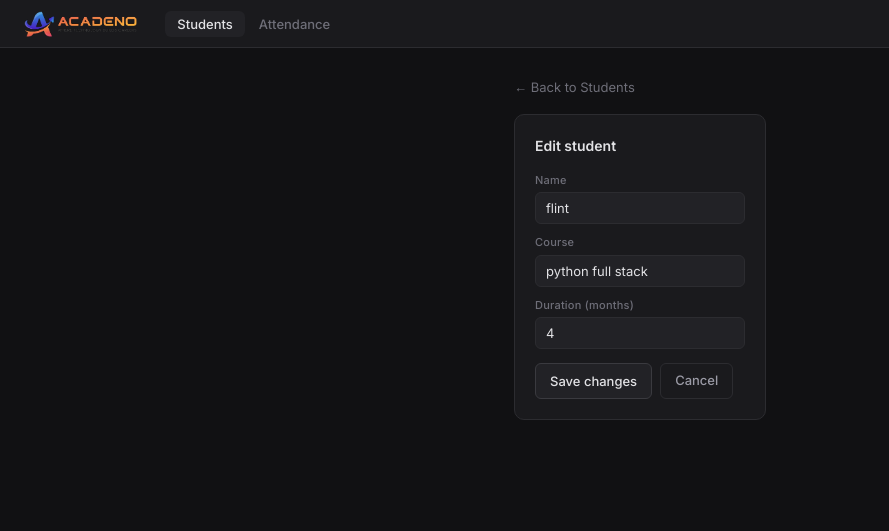
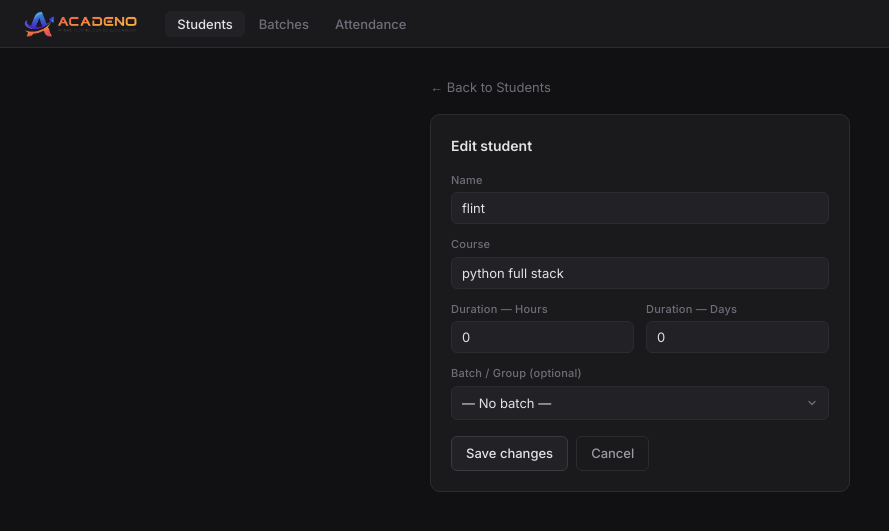
Before and after one commit to arathyrajeesh/attendence-website-acadeno, a Django app: page /students/3/edit/ in a window 1280 px wide. Shown: the top 531 px of the page, without its empty margins (0-889 px from the left). Run offline with Django 5.2, Linux system fonts and the light colour scheme; data comes from the database, SQL or seed files in the repository; data that the repository does not hold is empty.

Commit message:
add batch

```diff
--- a/attendence/students/forms.py
+++ b/attendence/students/forms.py
@@ -1,11 +1,11 @@
 from django import forms
-from .models import Student, Attendance
+from .models import Student, Attendance, Batch
 
 
 class StudentForm(forms.ModelForm):
     class Meta:
-        model = Student
-        fields = ['name', 'course', 'duration_months']
+        model  = Student
+        fields = ['name', 'course', 'duration_hours', 'duration_days', 'batch']
         widgets = {
             'name': forms.TextInput(attrs={
                 'class': 'field-input',
@@ -15,42 +15,115 @@
                 'class': 'field-input',
                 'placeholder': 'e.g. Web development',
             }),
-            'duration_months': forms.NumberInput(attrs={
+            'duration_hours': forms.NumberInput(attrs={
                 'class': 'field-input',
-                'placeholder': '6',
-                'min': 1,
+                'placeholder': '100',
+                'min': 0,
+            }),
+            'duration_days': forms.NumberInput(attrs={
+                'class': 'field-input',
+                'placeholder': '15',
+                'min': 0,
+            }),
+            'batch': forms.Select(attrs={'class': 'field-select'}),
+        }
+        labels = {
+            'duration_hours': 'Duration (hours)',
+            'duration_days':  'Duration (days)',
+            'batch':          'Batch / Group (optional)',
+        }
+
+    def __init__(self, *args, **kwargs):
+        super().__init__(*args, **kwargs)
+        self.fields['batch'].required = False
+        self.fields['batch'].empty_label = '— No batch —'
+
+
+class BatchForm(forms.ModelForm):
+    """Form to create a batch/group of students."""
+    # Textarea for pasting student names — one per line
+    student_names = forms.CharField(
+        widget=forms.Textarea(attrs={
+            'class': 'field-input',
+            'rows': 6,
+            'placeholder': 'Paste student names, one per line:\nAlice Johnson\nBob Smith\nCarol White',
+            'style': 'resize: vertical; font-family: monospace; font-size: 13px;',
+        }),
+        label='Student Names',
+        help_text='One name per line. Students will all share the course and duration below.',
+    )
+
+    class Meta:
+        model  = Batch
+        fields = ['name', 'course', 'duration_hours', 'duration_days']
+        widgets = {
+            'name': forms.TextInput(attrs={
+                'class': 'field-input',
+                'placeholder': 'e.g. ABC Engineering College — Batch 2024',
+            }),
+            'course': forms.TextInput(attrs={
+                'class': 'field-input',
+                'placeholder': 'e.g. Full-Stack Web Development',
+            }),
+            'duration_hours': forms.NumberInput(attrs={
+                'class': 'field-input',
+                'placeholder': '100',
+                'min': 0,
+            }),
+            'duration_days': forms.NumberInput(attrs={
+                'class': 'field-input',
+                'placeholder': '15',
+                'min': 0,
             }),
         }
+        labels = {
+            'name':           'Batch / College Name',
+            'duration_hours': 'Total Hours',
+            'duration_days':  'Total Days',
+        }
+
+    def clean(self):
+        cleaned = super().clean()
+        raw = cleaned.get('student_names', '')
+        names = [n.strip() for n in raw.splitlines() if n.strip()]
+        if not names:
+            raise forms.ValidationError("Please enter at least one student name.")
+        cleaned['parsed_names'] = names
+        hours = cleaned.get('duration_hours', 0)
+        days  = cleaned.get('duration_days', 0)
+        if not hours and not days:
+            raise forms.ValidationError("Please specify at least hours or days for the duration.")
+        return cleaned
 
 
 class AttendanceForm(forms.ModelForm):
     class Meta:
-        model = Attendance
+        model  = Attendance
         fields = ['student', 'date', 'mode', 'login_time', 'logout_time', 'status']
         widgets = {
-            'student': forms.Select(attrs={'class': 'field-select'}),
-            'date': forms.DateInput(attrs={'class': 'field-input', 'type': 'date'}),
-            'mode': forms.Select(attrs={'class': 'field-select'}),
-            'login_time': forms.TimeInput(attrs={'class': 'field-input', 'type': 'time'}),
+            'student':     forms.Select(attrs={'class': 'field-select'}),
+            'date':        forms.DateInput(attrs={'class': 'field-input', 'type': 'date'}),
+            'mode':        forms.Select(attrs={'class': 'field-select'}),
+            'login_time':  forms.TimeInput(attrs={'class': 'field-input', 'type': 'time'}),
             'logout_time': forms.TimeInput(attrs={'class': 'field-input', 'type': 'time'}),
-            'status': forms.Select(attrs={'class': 'field-select'}),
+            'status':      forms.Select(attrs={'class': 'field-select'}),
         }
 
     def clean(self):
         cleaned_data = super().clean()
-        status = cleaned_data.get('status')
-        login_time = cleaned_data.get('login_time')
-        logout_time = cleaned_data.get('logout_time')
-        attendance_date = cleaned_data.get('date')
+        status       = cleaned_data.get('status')
+        login_time   = cleaned_data.get('login_time')
+        logout_time  = cleaned_data.get('logout_time')
+        date         = cleaned_data.get('date')
 
-        if attendance_date and attendance_date.weekday() == 6:
+        if date and date.weekday() == 6:
             raise forms.ValidationError("Sunday has no class.")
 
         if status == 'present':
             if login_time and logout_time and login_time >= logout_time:
                 raise forms.ValidationError("Logout time must be after login time.")
         else:
-            cleaned_data['login_time'] = None
+            cleaned_data['login_time']  = None
             cleaned_data['logout_time'] = None
 
         return cleaned_data
--- a/attendence/students/urls.py
+++ b/attendence/students/urls.py
@@ -10,6 +10,11 @@
     path('students/<int:pk>/export/pdf/', views.export_student_pdf, name='student-export-pdf'),
     path('students/<int:pk>/export/excel/', views.export_student_excel, name='student-export-excel'),
 
+    # Batch URLs
+    path('batches/', views.BatchImportView.as_view(), name='batch-import'),
+    path('batches/<int:pk>/', views.BatchDetailView.as_view(), name='batch-detail'),
+    path('batches/<int:pk>/delete/', views.BatchDeleteView.as_view(), name='batch-delete'),
+
     # Attendance URLs
     path('attendance/', views.AttendanceListView.as_view(), name='attendance-list'),
     path('attendance/<int:pk>/edit/', views.AttendanceUpdateView.as_view(), name='attendance-update'),
--- a/attendence/students/views.py
+++ b/attendence/students/views.py
@@ -1,17 +1,18 @@
 import io
 import calendar
 import datetime
-from django.http import HttpResponse
+from django.http import HttpResponse, JsonResponse
 from django.shortcuts import redirect, get_object_or_404
 from django.urls import reverse_lazy
 from django.contrib import messages
 from django.contrib.messages.views import SuccessMessageMixin
-from django.views.generic import UpdateView, DeleteView
+from django.views.generic import UpdateView, DeleteView, DetailView
 from django.views.generic.list import ListView
-from django.views.generic.edit import FormMixin
+from django.views.generic.edit import FormMixin, CreateView
+from django.db import transaction
 
-from .models import Student, Attendance
-from .forms import StudentForm, AttendanceForm
+from .models import Student, Attendance, Batch
+from .forms import StudentForm, AttendanceForm, BatchForm
 
 
 # ── Student Views ──────────────────────────────────────────────────────────────
@@ -28,6 +29,7 @@
     def get_context_data(self, **kwargs):
         context = super().get_context_data(**kwargs)
         context['months'] = list(enumerate(calendar.month_name))[1:]
+        context['batches'] = Batch.objects.order_by('-created_at')
         return context
 
     def post(self, request, *args, **kwargs):
@@ -64,22 +66,22 @@
     def get_context_data(self, **kwargs):
         context = super().get_context_data(**kwargs)
         attendances = context['attendances']
-        present = sum(1 for a in attendances if a.status == 'present')
-        absent  = sum(1 for a in attendances if a.status == 'absent')
+        present  = sum(1 for a in attendances if a.status == 'present')
+        absent   = sum(1 for a in attendances if a.status == 'absent')
         no_class = sum(1 for a in attendances if a.status == 'no_class')
         total_class_days = present + absent
         pct = f"{(present / total_class_days * 100):.1f}%" if total_class_days else "N/A"
 
         context.update({
-            'student':         self.student,
-            'months':          list(enumerate(calendar.month_name))[1:],
-            'selected_month':  self.request.GET.get('month', ''),
-            'selected_year':   self.request.GET.get('year',  ''),
-            'present_count':   present,
-            'absent_count':    absent,
-            'no_class_count':  no_class,
-            'total_count':     len(attendances),
-            'attendance_pct':  pct,
+            'student':        self.student,
+            'months':         list(enumerate(calendar.month_name))[1:],
+            'selected_month': self.request.GET.get('month', ''),
+            'selected_year':  self.request.GET.get('year',  ''),
+            'present_count':  present,
+            'absent_count':   absent,
+            'no_class_count': no_class,
+            'total_count':    len(attendances),
+            'attendance_pct': pct,
         })
         return context
 
@@ -99,6 +101,76 @@
 
     def post(self, request, *args, **kwargs):
         messages.success(request, "Student deleted successfully.")
+        return super().post(request, *args, **kwargs)
+
+
+# ── Batch Views ────────────────────────────────────────────────────────────────
+
+class BatchImportView(FormMixin, ListView):
+    """
+    Batch/group import: enter a college name, course, hours+days duration,
+    and paste a list of student names to add them all at once.
+    """
+    model = Batch
+    template_name = 'students/batch_import.html'
+    context_object_name = 'batches'
+    ordering = ['-created_at']
+    form_class = BatchForm
+    success_url = reverse_lazy('batch-import')
+
+    def post(self, request, *args, **kwargs):
+        self.object_list = self.get_queryset()
+        form = BatchForm(request.POST)
+        if form.is_valid():
+            with transaction.atomic():
+                batch = form.save()
+                names = form.cleaned_data['parsed_names']
+                students = [
+                    Student(
+                        name=n,
+                        course=batch.course,
+                        duration_hours=batch.duration_hours,
+                        duration_days=batch.duration_days,
+                        batch=batch,
+                    )
+                    for n in names
+                ]
+                Student.objects.bulk_create(students)
+            messages.success(
+                request,
+                f"✅ Batch '{batch.name}' created with {len(names)} students "
+                f"({batch.duration_hours} hrs, {batch.duration_days} days)."
+            )
+            return redirect(self.success_url)
+        return self.render_to_response(self.get_context_data(form=form))
+
+
+class BatchDetailView(ListView):
+    """Show all students belonging to a specific batch."""
+    model = Student
+    template_name = 'students/batch_detail.html'
+    context_object_name = 'students'
+
+    def dispatch(self, request, *args, **kwargs):
+        self.batch = get_object_or_404(Batch, pk=kwargs['pk'])
+        return super().dispatch(request, *args, **kwargs)
+
+    def get_queryset(self):
+        return Student.objects.filter(batch=self.batch).order_by('name')
+
+    def get_context_data(self, **kwargs):
+        context = super().get_context_data(**kwargs)
+        context['batch'] = self.batch
+        return context
+
+
+class BatchDeleteView(DeleteView):
+    model = Batch
+    template_name = 'students/batch_confirm_delete.html'
+    success_url = reverse_lazy('batch-import')
+
+    def post(self, request, *args, **kwargs):
+        messages.success(request, "Batch deleted successfully.")
         return super().post(request, *args, **kwargs)
 
 
@@ -166,7 +238,7 @@
     raw_month = request.GET.get('month', '').strip()
     raw_year  = request.GET.get('year',  '').strip()
     if not raw_month and not raw_year:
-        return None, None               # caller should export all records
+        return None, None
     today = datetime.date.today()
     try:
         month = int(raw_month) if raw_month else today.month
@@ -204,14 +276,15 @@
 
     elems.append(Paragraph("ATTENDANCE REPORT", styles['Title']))
     elems.append(Paragraph(f"{student.name}  —  {period_label}", styles['Heading2']))
-    elems.append(Paragraph(f"Course: {student.course}  |  Duration: {student.duration_months} months",
-                            styles['Normal']))
+    elems.append(Paragraph(
+        f"Course: {student.course}  |  Duration: {student.duration_display}"
+        + (f"  |  Batch: {student.batch.name}" if student.batch else ""),
+        styles['Normal']
+    ))
     elems.append(Spacer(1, 8*mm))
 
     data = [['Date', 'Mode', 'Login', 'Logout', 'Status']]
-    present = 0
-    absent = 0
-    no_class = 0
+    present = absent = no_class = 0
     for r in records:
         if r.status == 'present':
             present += 1
@@ -286,10 +359,10 @@
     if month and year:
         records = records.filter(date__year=year, date__month=month)
         period_label = f"{calendar.month_name[month]} {year}"
-        tab_title = f"{calendar.month_name[month][:3]} {year}"
+        tab_title    = f"{calendar.month_name[month][:3]} {year}"
     else:
         period_label = "All Records"
-        tab_title = "All Records"
+        tab_title    = "All Records"
 
     wb = openpyxl.Workbook()
     ws = wb.active
@@ -301,11 +374,12 @@
     )
     center = Alignment(horizontal='center', vertical='center')
 
-    # Title block
+    duration_str = student.duration_display
+    batch_str = f"  |  Batch: {student.batch.name}" if student.batch else ""
     for row, text in enumerate([
         "ATTENDANCE REPORT",
         f"{student.name}  —  {period_label}",
-        f"Course: {student.course}  |  Duration: {student.duration_months} months",
+        f"Course: {student.course}  |  Duration: {duration_str}{batch_str}",
     ], start=1):
         ws.merge_cells(f'A{row}:E{row}')
         ws[f'A{row}'] = text
@@ -314,7 +388,6 @@
 
     ws.append([])  # blank
 
-    # Header row (row 5)
     headers = ['Date', 'Mode', 'Login', 'Logout', 'Status']
     ws.append(headers)
     hdr_fill = PatternFill('solid', fgColor='1A1A1D')
@@ -325,10 +398,7 @@
         c.alignment = center
         c.border = thin
 
-    # Data
-    present = 0
-    absent = 0
-    no_class = 0
+    present = absent = no_class = 0
     for i, r in enumerate(records, start=6):
         if r.status == 'present':
             present += 1
@@ -348,12 +418,10 @@
         for col in range(1, 6):
             c = ws.cell(row=i, column=col)
             c.fill = row_fill; c.border = thin; c.alignment = center
-        # Colour status cell
         sc = ws.cell(row=i, column=5)
         status_color = '22C55E' if r.status == 'present' else ('EF4444' if r.status == 'absent' else 'F59E0B')
         sc.font = Font(color=status_color, bold=True, size=9)
 
-    # Summary
     total_class_days = present + absent
     pct = f"{(present / total_class_days * 100):.1f}%" if total_class_days else "N/A"
 
--- a/attendence/templates/base.html
+++ b/attendence/templates/base.html
@@ -87,6 +87,10 @@
         .badge-danger { background: rgba(239,68,68,0.12); color: var(--danger); }
         .badge-info { background: rgba(91,156,246,0.12); color: var(--accent); }
         .badge-warning { background: rgba(245,158,11,0.12); color: var(--warning); }
+        .badge-batch { background: rgba(167,139,250,0.12); color: #a78bfa; }
+        .duration-pill { display: inline-flex; align-items: center; gap: 6px; }
+        .duration-pill .dur-part { background: var(--surface-2); border: 1px solid var(--border); border-radius: 5px; padding: 2px 8px; font-size: 11px; font-weight: 600; color: var(--text-sub); }
+        .duration-pill .dur-sep { color: var(--text-muted); font-size: 11px; }
 
         /* Section header */
         .section-header { display: flex; align-items: center; justify-content: space-between; margin-bottom: 14px; }
@@ -196,7 +200,8 @@
             <img src="{% static 'students/logo.png' %}" alt="Acadeno" class="brand-logo-img">
         </a>
         <ul class="navbar-nav">
-            <li><a href="{% url 'student-list' %}" class="nav-link {% if 'student' in request.resolver_match.url_name %}active{% endif %}">Students</a></li>
+            <li><a href="{% url 'student-list' %}" class="nav-link {% if 'student' in request.resolver_match.url_name and 'batch' not in request.resolver_match.url_name %}active{% endif %}">Students</a></li>
+            <li><a href="{% url 'batch-import' %}" class="nav-link {% if 'batch' in request.resolver_match.url_name %}active{% endif %}">Batches</a></li>
             <li><a href="{% url 'attendance-list' %}" class="nav-link {% if 'attendance' in request.resolver_match.url_name %}active{% endif %}">Attendance</a></li>
         </ul>
     </nav>
--- a/attendence/templates/students/student_form.html
+++ b/attendence/templates/students/student_form.html
@@ -2,13 +2,13 @@
 {% block title %}{% if object %}Edit Student{% else %}Add Student{% endif %} — AMS{% endblock %}
 
 {% block content %}
-<div style="max-width:360px; margin:0 auto;">
+<div style="max-width:420px; margin:0 auto;">
     <div style="margin-bottom:16px;">
         <a href="{% url 'student-list' %}" class="text-muted" style="font-size:13px; text-decoration:none;">← Back to Students</a>
     </div>
     <div class="card">
         <div class="card-title">{% if object %}Edit student{% else %}Add student{% endif %}</div>
-        <form method="post" style="display:flex; flex-direction:column; gap:10px;">
+        <form method="post" style="display:flex; flex-direction:column; gap:12px;">
             {% csrf_token %}
             <div class="field-group">
                 <label class="field-label">Name</label>
@@ -20,10 +20,21 @@
                 {{ form.course }}
                 {% if form.course.errors %}<div class="field-error">{{ form.course.errors.0 }}</div>{% endif %}
             </div>
+            <div style="display:grid; grid-template-columns:1fr 1fr; gap:12px;">
+                <div class="field-group">
+                    <label class="field-label">Duration — Hours</label>
+                    {{ form.duration_hours }}
+                    {% if form.duration_hours.errors %}<div class="field-error">{{ form.duration_hours.errors.0 }}</div>{% endif %}
+                </div>
+                <div class="field-group">
+                    <label class="field-label">Duration — Days</label>
+                    {{ form.duration_days }}
+                    {% if form.duration_days.errors %}<div class="field-error">{{ form.duration_days.errors.0 }}</div>{% endif %}
+                </div>
+            </div>
             <div class="field-group">
-                <label class="field-label">Duration (months)</label>
-                {{ form.duration_months }}
-                {% if form.duration_months.errors %}<div class="field-error">{{ form.duration_months.errors.0 }}</div>{% endif %}
+                <label class="field-label">Batch / Group (optional)</label>
+                {{ form.batch }}
             </div>
             <div style="display:flex; gap:8px; margin-top:4px;">
                 <button type="submit" class="btn btn-primary">{% if object %}Save changes{% else %}+ Add student{% endif %}</button>
```
Also changed, not shown: attendence/students/admin.py (+10 -5 lines), attendence/students/models.py (+46 -9 lines), attendence/templates/students/batch_confirm_delete.html (added, +24 -0 lines), attendence/templates/students/batch_detail.html (added, +78 -0 lines), attendence/templates/students/batch_import.html (added, +152 -0 lines), attendence/templates/students/student_list.html (+34 -9 lines), attendence/db.sqlite3, attendence/students/migrations/0003_batch_remove_student_duration_months_and_more.py (added).
